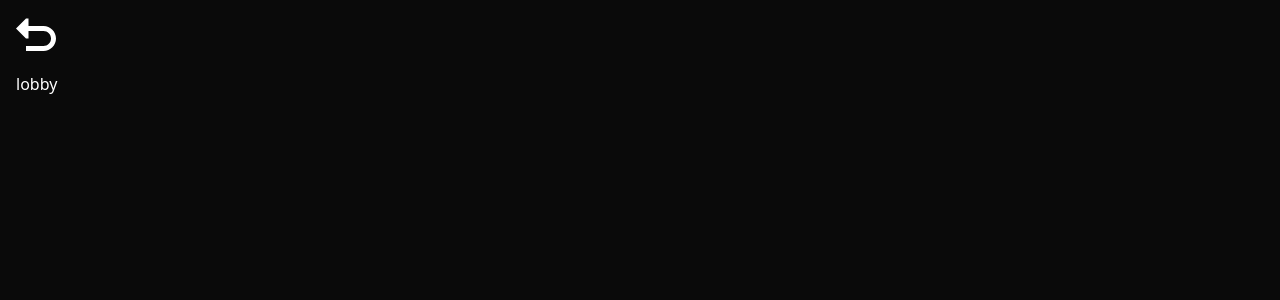
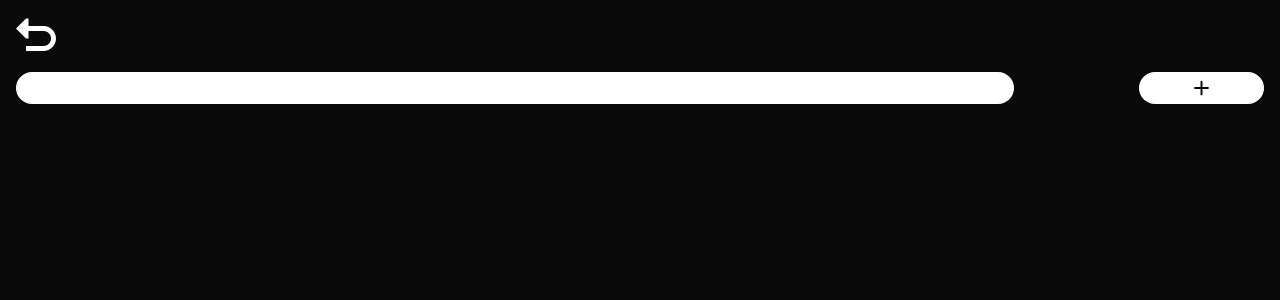
Before and after one commit to lunelito/impostor, a Next.js app: page /manage/lobby in a window 1280 px wide. Shown: the top 300 px of the page. Built offline with nearby package versions, Linux system fonts and the light colour scheme.

Commit message:
create form and userContext

```diff
--- a/app/layout.tsx
+++ b/app/layout.tsx
@@ -2,6 +2,7 @@ import type { Metadata } from "next";
 import { Geist, Geist_Mono } from "next/font/google";
 import "./globals.css";
 import PageTransition from "@/src/lib/animations/PageTransition";
+import Providers from "@/src/lib/context/Providers";
 
 const geistSans = Geist({
   variable: "--font-geist-sans",
@@ -29,7 +30,9 @@ export default function RootLayout({
       className={`${geistSans.variable} ${geistMono.variable} h-full antialiased`}
     >
       <body className="min-h-full flex flex-col bg-bg text-white">
-        <PageTransition>{children}</PageTransition>
+        <PageTransition>
+          <Providers>{children}</Providers>
+        </PageTransition>
       </body>
     </html>
   );
--- a/app/manage/lobby/page.tsx
+++ b/app/manage/lobby/page.tsx
@@ -1,9 +1,60 @@
-import React from 'react'
+"use client";
+import { useUserContext } from "@/src/lib/context/userContext";
+import Image from "next/image";
+import { useState } from "react";
 
 export default function page() {
+  const [user, setUser] = useState<string>("");
+  const { userList, setUserList } = useUserContext();
+  const add = () => {
+    if (user.length == 0) return;
+
+    setUserList([
+      ...userList,
+      {
+        id: crypto.randomUUID(),
+        name: user,
+      },
+    ]);
+  };
+
+  const remove = (idToDelete: string) => {
+    setUserList((prev) => prev.filter((el) => el.id !== idToDelete));
+  };
   return (
     <div>
-      lobby
+      <div className="w-full h-[4vh] flex justify-between items-center gap-5">
+        <input
+          type="text"
+          className="bg-white py-4 text-xl px-8 h-full w-[80%] rounded-2xl text-black focus:outline-0"
+          onChange={(e) => setUser(e.target.value)}
+          value={user}
+        />
+        <button
+          className="w-[10%] h-full bg-white text-black rounded-2xl flex justify-center items-center relative"
+          onClick={add}
+        >
+          <Image src={"/icons/add.svg"} fill alt="add" />
+        </button>
+      </div>
+      <div className="flex flex-col mt-4 gap-4">
+        {userList.map((el) => (
+          <div
+            key={el.id}
+            className="w-full h-[4vh] flex items-center justify-between bg-white px-8 text-xl text-black rounded-2xl"
+          >
+            <p>{el.name}</p>
+            <div className="flex justify-center items-center relative w-10 h-full">
+              <Image
+                src={"/icons/remove.svg"}
+                fill
+                alt="add"
+                onClick={() => remove(el.id)}
+              />
+            </div>
+          </div>
+        ))}
+      </div>
     </div>
-  )
+  );
 }
--- a/app/manage/room/page.tsx
+++ b/app/manage/room/page.tsx
@@ -1,6 +1,10 @@
+"use client"
+import { useUserContext } from '@/src/lib/context/userContext';
 import React from 'react'
 
 export default function page() {
+  const { userList, setUserList } = useUserContext();
+  console.log(userList)
   return (
     <div>
       room
--- /dev/null
+++ b/src/lib/context/Providers.tsx
@@ -0,0 +1,10 @@
+import { ReactNode } from "react";
+import { UserProvider } from "./userContext";
+
+type ProvidersProps = {
+  children: ReactNode;
+};
+
+export default function Providers({ children }: ProvidersProps) {
+  return <UserProvider>{children}</UserProvider>;
+}
--- /dev/null
+++ b/src/lib/context/userContext.tsx
@@ -0,0 +1,62 @@
+"use client";
+import React, {
+  createContext,
+  useContext,
+  useEffect,
+  useRef,
+  useState,
+} from "react";
+import type { ReactNode, SetStateAction } from "react";
+
+type UserListType = {
+  id: string;
+  name: string;
+};
+
+type UserContextType = {
+  userList: UserListType[];
+  setUserList: React.Dispatch<SetStateAction<UserListType[]>>;
+};
+
+type UserProviderProps = {
+  children: ReactNode;
+};
+
+const UserContext = createContext<UserContextType | undefined>(undefined);
+
+export const useUserContext = (): UserContextType => {
+  const context = useContext(UserContext);
+  if (!context) {
+    throw new Error(
+      "useUserContext must be used within an UserContextProvider",
+    );
+  }
+  return context;
+};
+
+export const UserProvider = ({ children }: UserProviderProps) => {
+  const [userList, setUserList] = useState<UserListType[]>([]);
+  const ref = useRef(null);
+
+  useEffect(() => {
+    if (ref.current === undefined || userList.length > 0) return;
+
+    const stored = localStorage.getItem("users");
+
+    if (stored) {
+      setUserList(JSON.parse(stored));
+    }
+
+  }, []);
+
+  useEffect(() => {
+    localStorage.setItem("users", JSON.stringify(userList));
+  }, [userList]);
+
+  const value: UserContextType = {
+    userList,
+    setUserList,
+  };
+
+  return <UserContext.Provider value={value}>{children}</UserContext.Provider>;
+};
--- a/src/lib/scss/_index.scss
+++ /dev/null
@@ -1,3 +0,0 @@
-@import 'variables';
-@import 'breakpoints';
-@import 'mixins';
--- a/src/lib/scss/_mixins.scss
+++ /dev/null
@@ -1,5 +0,0 @@
-@mixin flex-center {
-  display: flex;
-  align-items: center;
-  justify-content: center;
-}
```
Also changed, not shown: src/lib/scss/_variables.scss (deleted, +0 -24 lines), public/icons/add.svg (added), public/icons/remove.svg (added), src/lib/scss/_breakpoints.scss (deleted).
